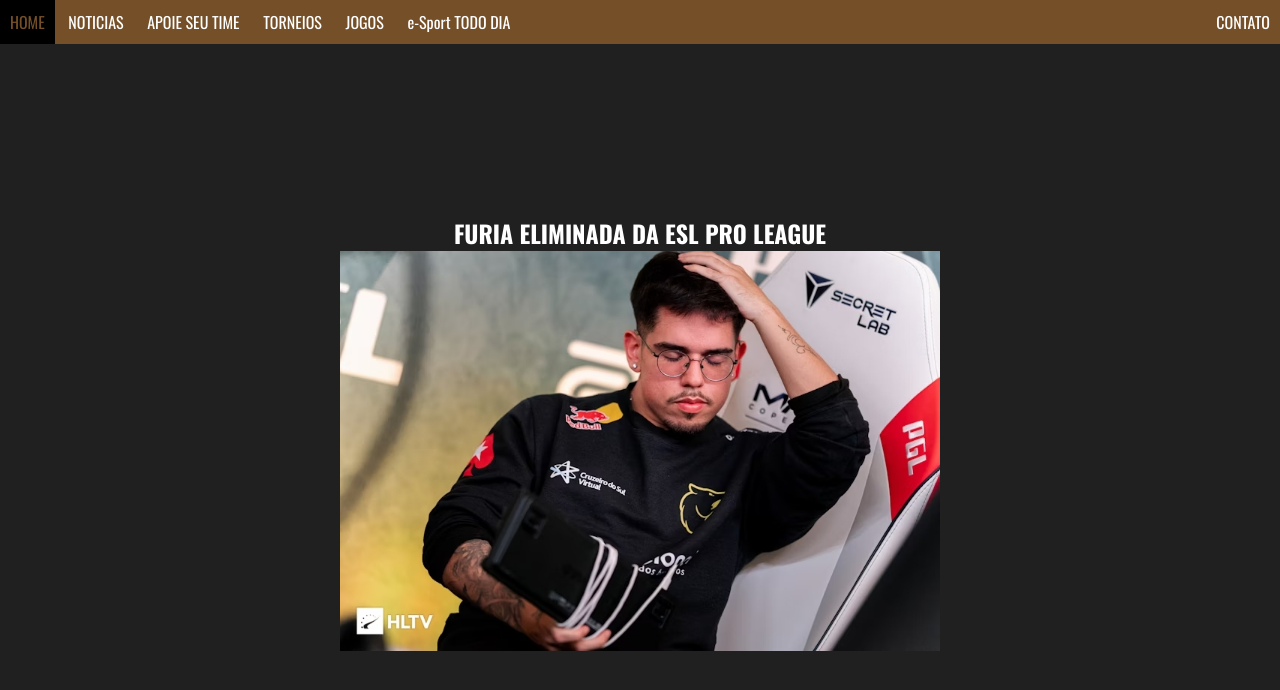
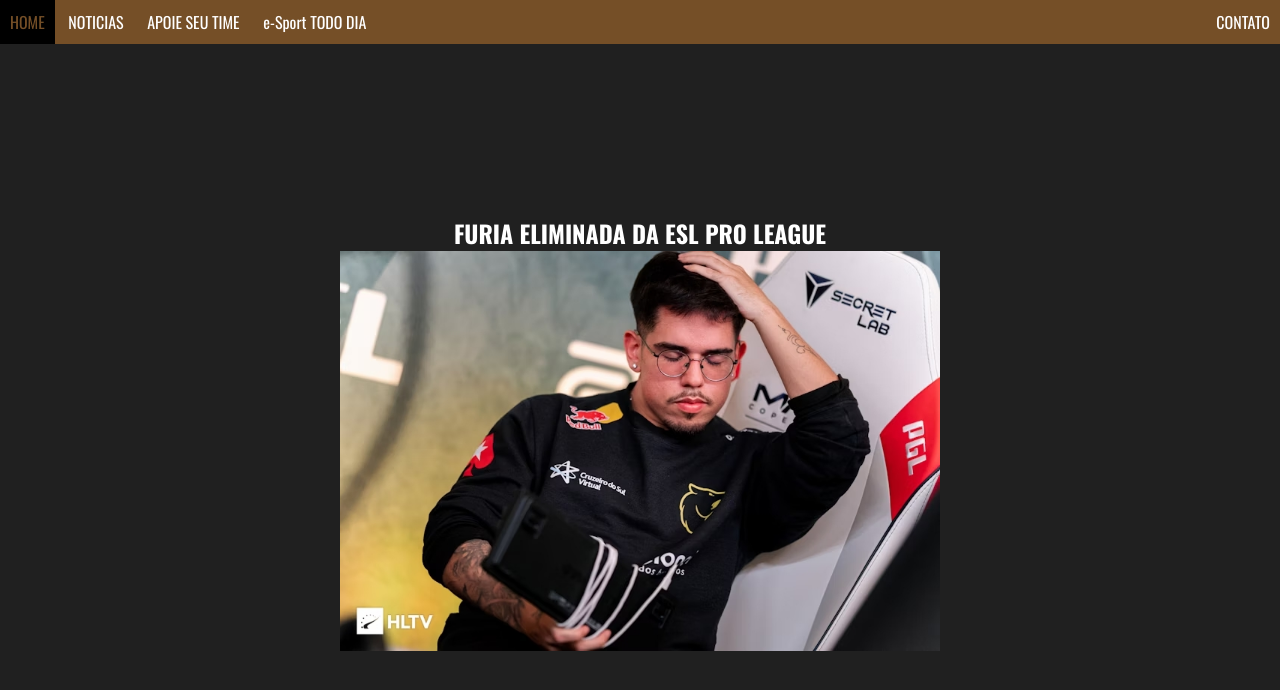
Before and after one commit to Leobks/a2, a plain HTML site: page index.html in a window 1280 px wide. Drawn offline with nearby package versions, Linux system fonts and the light colour scheme.

Commit message:
Update index.html

```diff
--- a/index.html
+++ b/index.html
@@ -14,16 +14,14 @@
 <body>
     <nav id="menu-home">
         <ul >
-            <li><a href="#">HOME</a></li>
+            <li><a href="index.html">HOME</a></li>
             <li><a href="#">NOTICIAS</a>
             <ul><li><a href="pain-noticia.html">CS2</a></li>
                 <li><a href="loud-noticia.html">VALORANT</a></li>
             </ul>
             </li>
             <li><a href="cart-shop.html">APOIE SEU TIME</a></li>
-            <li><a href="#">TORNEIOS</a></li>
-            <li><a href="#">JOGOS</a></li>
-            <li class="menu-titulo"><a href="#">e-Sport TODO DIA</a></li>
+            <li class="menu-titulo"><a href="index.html">e-Sport TODO DIA</a></li>
             <li><a href="contato.html"> CONTATO</a></li>
 
         </ul>
```
